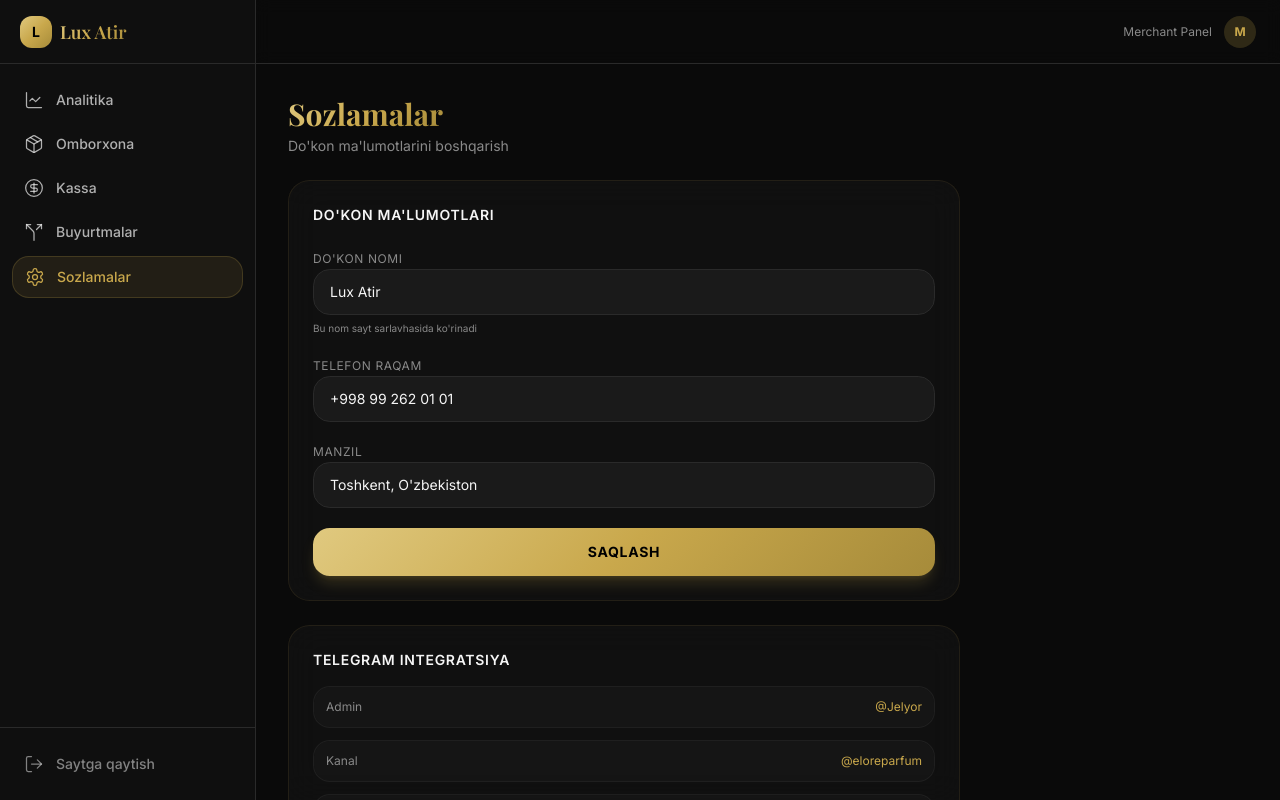
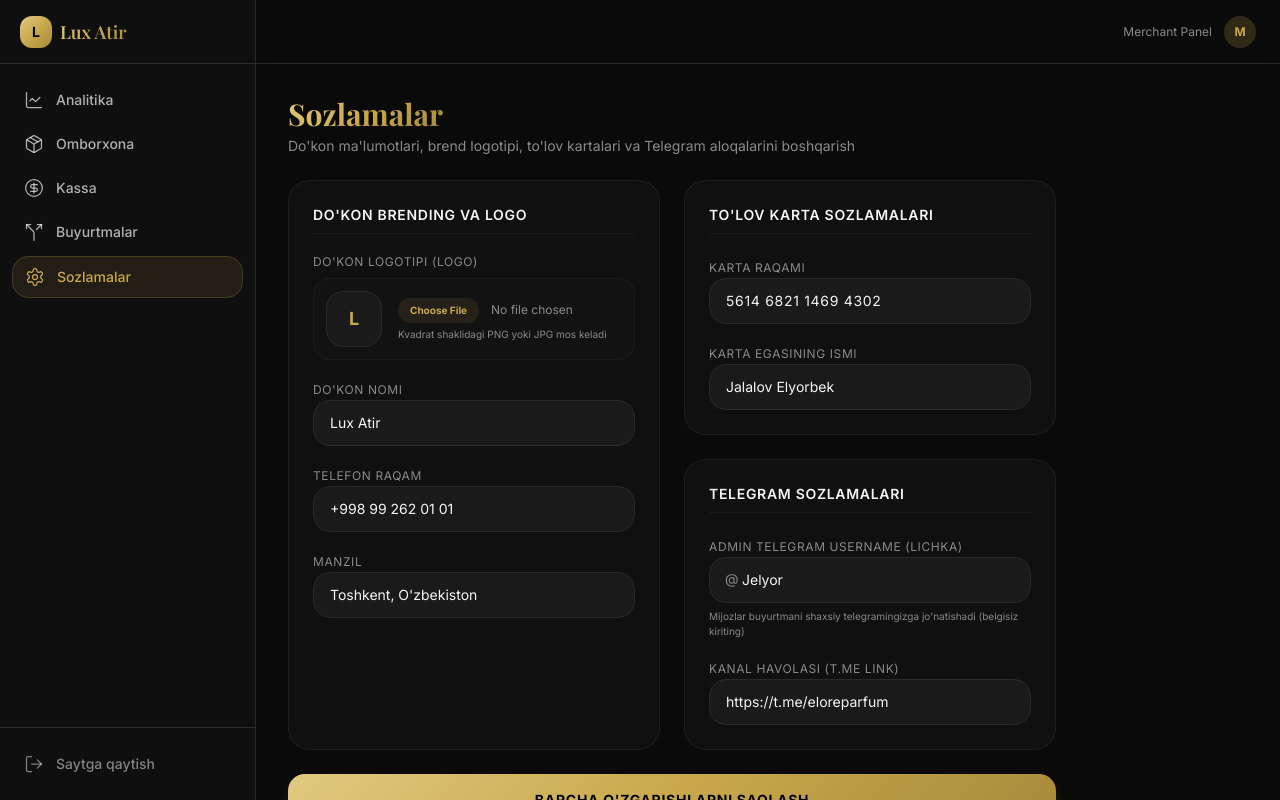
Before and after one commit to artlinedecor/luxory-parfyum, a Next.js app: page /dashboard/settings in a window 1280 px wide. Built offline with nearby package versions, Linux system fonts and the light colour scheme.

Commit message:
fix: imported useEffect on cart page, dynamic settings, and verified clean build

```diff
--- a/src/app/cart/page.tsx
+++ b/src/app/cart/page.tsx
@@ -6,7 +6,7 @@ import Link from "next/link";
 import Image from "next/image";
 import { useCart } from "@/lib/cart-context";
 import { siteConfig } from "@/config/site";
-import { useState, useRef } from "react";
+import { useState, useRef, useEffect } from "react";
 import { useI18n } from "@/lib/i18n-context";
 import { createClient } from "@/utils/supabase/client";
 
@@ -40,6 +40,22 @@ export default function CartPage() {
   const [receiptPreview, setReceiptPreview] = useState<string | null>(null);
   const [telegramUrl, setTelegramUrl] = useState("");
   const fileInputRef = useRef<HTMLInputElement>(null);
+
+  const [dynPaymentCard, setDynPaymentCard] = useState<string>(siteConfig.paymentCard);
+  const [dynPaymentCardHolder, setDynPaymentCardHolder] = useState<string>(siteConfig.paymentCardHolder);
+  const [dynTelegramAdminUsername, setDynTelegramAdminUsername] = useState<string>(siteConfig.telegramAdminUsername);
+
+  useEffect(() => {
+    const s = localStorage.getItem("shop_settings");
+    if (s) {
+      try {
+        const parsed = JSON.parse(s);
+        if (parsed.paymentCard) setDynPaymentCard(parsed.paymentCard);
+        if (parsed.paymentCardHolder) setDynPaymentCardHolder(parsed.paymentCardHolder);
+        if (parsed.telegramAdminUsername) setDynTelegramAdminUsername(parsed.telegramAdminUsername);
+      } catch { /* ignore */ }
+    }
+  }, []);
 
   const hasOriginal = items.some(
     (item) => item.product.product_type === "original"
@@ -157,7 +173,7 @@ ${receiptPublicUrl ? `🧾 Chek havolasi: ${receiptPublicUrl}` : ""}
 📎 Iltimos, ushbu xabarga to'lov chekining (skrinshotini) biriktirib yuboring!`;
 
       const encodedMessage = encodeURIComponent(textMessage);
-      const generatedTelegramUrl = `https://t.me/${siteConfig.telegramAdminUsername}?text=${encodedMessage}`;
+      const generatedTelegramUrl = `https://t.me/${dynTelegramAdminUsername}?text=${encodedMessage}`;
       setTelegramUrl(generatedTelegramUrl);
 
       // Open automatically in new tab
@@ -211,18 +227,18 @@ ${receiptPublicUrl ? `🧾 Chek havolasi: ${receiptPublicUrl}` : ""}
             <p className="text-sm text-muted-foreground leading-relaxed">
               {t("cart_success_desc")}
             </p>
-            <div className="glass-card rounded-xl p-4 space-y-2">
+             <div className="glass-card rounded-xl p-4 space-y-2">
               <p className="text-xs text-muted-foreground">{t("cart_payment_card")}:</p>
               <p className="text-gold font-mono font-bold text-lg tracking-wider">
-                {siteConfig.paymentCard}
+                {dynPaymentCard}
               </p>
               <p className="text-xs text-muted-foreground">
-                {siteConfig.paymentCardHolder}
+                {dynPaymentCardHolder}
               </p>
             </div>
             <div className="flex flex-col gap-3">
               <a
-                href={telegramUrl || siteConfig.telegramAdmin}
+                href={telegramUrl || `https://t.me/${dynTelegramAdminUsername}`}
                 target="_blank"
                 rel="noopener noreferrer"
                 className="inline-flex items-center justify-center gap-2 px-6 py-3 rounded-full bg-[#0088cc] text-white font-bold text-sm uppercase tracking-wider hover:opacity-90 transition-opacity"
--- a/src/app/dashboard/layout.tsx
+++ b/src/app/dashboard/layout.tsx
@@ -62,15 +62,22 @@ export default function DashboardLayout({
   const pathname = usePathname();
   const [sidebarOpen, setSidebarOpen] = useState(false);
   const [shopName, setShopName] = useState<string>(siteConfig.siteName);
+  const [logoUrl, setLogoUrl] = useState<string>("");
 
   useEffect(() => {
+    const loadSettings = () => {
       const s = localStorage.getItem("shop_settings");
       if (s) {
         try {
           const parsed = JSON.parse(s);
           if (parsed.shopName) setShopName(parsed.shopName);
+          if (parsed.logoUrl) setLogoUrl(parsed.logoUrl);
         } catch { /* ignore */ }
       }
+    };
+    loadSettings();
+    window.addEventListener("shop_settings_updated", loadSettings);
+    return () => window.removeEventListener("shop_settings_updated", loadSettings);
   }, []);
 
   return (
@@ -94,8 +101,12 @@ export default function DashboardLayout({
         <div className="flex flex-col h-full">
           {/* Logo */}
           <div className="flex items-center gap-2 px-5 h-16 border-b border-sidebar-border">
-            <div className="w-8 h-8 rounded-lg bg-gradient-gold flex items-center justify-center">
+            <div className="w-8 h-8 rounded-lg overflow-hidden bg-gradient-gold flex items-center justify-center relative">
+              {logoUrl ? (
+                <img src={logoUrl} alt="Logo" className="w-full h-full object-cover" />
+              ) : (
                 <span className="text-black font-bold text-sm">{siteConfig.logoInitial}</span>
+              )}
             </div>
             <span className="font-heading text-lg font-semibold text-gradient-gold">
               {shopName}
--- a/src/app/dashboard/settings/page.tsx
+++ b/src/app/dashboard/settings/page.tsx
@@ -2,13 +2,22 @@
 
 import { useState, useEffect } from "react";
 import { siteConfig } from "@/config/site";
+import { createClient } from "@/utils/supabase/client";
+import Image from "next/image";
 
 export default function SettingsPage() {
   const [shopName, setShopName] = useState<string>(siteConfig.siteName);
   const [shopPhone, setShopPhone] = useState<string>(siteConfig.phone);
   const [shopAddress, setShopAddress] = useState<string>(siteConfig.location);
+  const [logoUrl, setLogoUrl] = useState<string>("");
+  const [paymentCard, setPaymentCard] = useState<string>(siteConfig.paymentCard);
+  const [paymentCardHolder, setPaymentCardHolder] = useState<string>(siteConfig.paymentCardHolder);
+  const [telegramAdminUsername, setTelegramAdminUsername] = useState<string>(siteConfig.telegramAdminUsername);
+  const [telegramChannel, setTelegramChannel] = useState<string>(siteConfig.telegramChannel);
+
   const [saved, setSaved] = useState(false);
   const [mounted, setMounted] = useState(false);
+  const [uploading, setUploading] = useState(false);
 
   useEffect(() => {
     // Load saved settings from localStorage
@@ -19,43 +28,122 @@ export default function SettingsPage() {
         if (parsed.shopName) setShopName(parsed.shopName);
         if (parsed.shopPhone) setShopPhone(parsed.shopPhone);
         if (parsed.shopAddress) setShopAddress(parsed.shopAddress);
+        if (parsed.logoUrl) setLogoUrl(parsed.logoUrl);
+        if (parsed.paymentCard) setPaymentCard(parsed.paymentCard);
+        if (parsed.paymentCardHolder) setPaymentCardHolder(parsed.paymentCardHolder);
+        if (parsed.telegramAdminUsername) setTelegramAdminUsername(parsed.telegramAdminUsername);
+        if (parsed.telegramChannel) setTelegramChannel(parsed.telegramChannel);
       } catch { /* ignore parse errors */ }
     }
     setMounted(true);
   }, []);
 
   const handleSave = () => {
-    localStorage.setItem("shop_settings", JSON.stringify({ shopName, shopPhone, shopAddress }));
+    const settings = {
+      shopName,
+      shopPhone,
+      shopAddress,
+      logoUrl,
+      paymentCard,
+      paymentCardHolder,
+      telegramAdminUsername,
+      telegramChannel
+    };
+    localStorage.setItem("shop_settings", JSON.stringify(settings));
     setSaved(true);
+    // Dispatch custom event to notify Header & Sidebar of logo/shopName updates instantly
+    window.dispatchEvent(new Event("shop_settings_updated"));
     setTimeout(() => setSaved(false), 2000);
+  };
+
+  const handleLogoUpload = async (e: React.ChangeEvent<HTMLInputElement>) => {
+    try {
+      if (!e.target.files || e.target.files.length === 0) return;
+
+      const file = e.target.files[0];
+      setUploading(true);
+
+      const supabase = createClient();
+      const fileExt = file.name.split('.').pop();
+      const fileName = `logo_${Date.now()}.${fileExt}`;
+      const filePath = `public/${fileName}`;
+
+      const { error: uploadError } = await supabase.storage
+        .from('product-images')
+        .upload(filePath, file);
+
+      if (uploadError) {
+        throw uploadError;
+      }
+
+      const { data } = supabase.storage
+        .from('product-images')
+        .getPublicUrl(filePath);
+
+      setLogoUrl(data.publicUrl);
+    } catch (error) {
+      console.error('Error uploading logo:', error);
+      alert('Logo yuklashda xatolik yuz berdi!');
+    } finally {
+      setUploading(false);
+    }
   };
 
   if (!mounted) return null;
 
   return (
-    <div className="space-y-6 max-w-2xl">
+    <div className="space-y-6 max-w-3xl pb-16">
       <div>
         <h1 className="font-heading text-2xl sm:text-3xl font-bold">
           <span className="text-gradient-gold">Sozlamalar</span>
         </h1>
         <p className="text-sm text-muted-foreground mt-1">
-          Do&apos;kon ma&apos;lumotlarini boshqarish
+          Do&apos;kon ma&apos;lumotlari, brend logotipi, to&apos;lov kartalari va Telegram aloqalarini boshqarish
         </p>
       </div>
 
+      <div className="grid grid-cols-1 md:grid-cols-2 gap-6">
+        {/* Main Settings Form */}
         <div className="glass-card rounded-2xl p-6 space-y-5">
-        <h2 className="text-sm font-semibold text-foreground uppercase tracking-wider">Do&apos;kon Ma&apos;lumotlari</h2>
+          <h2 className="text-sm font-semibold text-foreground uppercase tracking-wider border-b border-border/40 pb-2">Do&apos;kon Brending va Logo</h2>
 
           <div className="space-y-4">
+            {/* Logo Upload */}
+            <div className="space-y-2">
+              <label className="text-xs text-muted-foreground uppercase tracking-wider block">Do&apos;kon Logotipi (Logo)</label>
+              <div className="flex items-center gap-4 p-3 bg-secondary/35 border border-border/40 rounded-xl">
+                <div className="relative w-14 h-14 rounded-xl overflow-hidden bg-secondary border border-border flex items-center justify-center flex-shrink-0">
+                  {logoUrl ? (
+                    <Image src={logoUrl} alt="Logo" fill className="object-cover" sizes="56px" />
+                  ) : (
+                    <span className="text-gold font-bold text-lg">{shopName.charAt(0)}</span>
+                  )}
+                </div>
+                <div className="flex-1 space-y-1">
+                  <input
+                    type="file"
+                    accept="image/*"
+                    onChange={handleLogoUpload}
+                    disabled={uploading}
+                    className="text-xs text-muted-foreground file:mr-3 file:py-1.5 file:px-3 file:rounded-lg file:border-0 file:text-[10px] file:font-bold file:bg-gold/10 file:text-gold hover:file:bg-gold/20 transition-all cursor-pointer w-full"
+                  />
+                  {uploading ? (
+                    <p className="text-[10px] text-gold animate-pulse">Yuklanmoqda...</p>
+                  ) : (
+                    <p className="text-[10px] text-muted-foreground">Kvadrat shaklidagi PNG yoki JPG mos keladi</p>
+                  )}
+                </div>
+              </div>
+            </div>
+
             <div className="space-y-1.5">
               <label className="text-xs text-muted-foreground uppercase tracking-wider">Do&apos;kon nomi</label>
               <input
                 type="text"
                 value={shopName}
                 onChange={(e) => setShopName(e.target.value)}
-              className="w-full px-4 py-3 bg-secondary border border-border rounded-xl text-sm text-foreground focus:outline-none focus:ring-2 focus:ring-gold/50 focus:border-gold/50 transition-all"
+                className="w-full px-4 py-3 bg-secondary border border-border rounded-xl text-sm text-foreground focus:outline-none focus:ring-1 focus:ring-gold/50 focus:border-gold/50 transition-all"
               />
-            <p className="text-[10px] text-muted-foreground">Bu nom sayt sarlavhasida ko&apos;rinadi</p>
             </div>
 
             <div className="space-y-1.5">
@@ -64,7 +152,7 @@ export default function SettingsPage() {
                 type="tel"
                 value={shopPhone}
                 onChange={(e) => setShopPhone(e.target.value)}
-              className="w-full px-4 py-3 bg-secondary border border-border rounded-xl text-sm text-foreground focus:outline-none focus:ring-2 focus:ring-gold/50 focus:border-gold/50 transition-all"
+                className="w-full px-4 py-3 bg-secondary border border-border rounded-xl text-sm text-foreground focus:outline-none focus:ring-1 focus:ring-gold/50 focus:border-gold/50 transition-all"
               />
             </div>
 
@@ -74,51 +162,82 @@ export default function SettingsPage() {
                 type="text"
                 value={shopAddress}
                 onChange={(e) => setShopAddress(e.target.value)}
-              className="w-full px-4 py-3 bg-secondary border border-border rounded-xl text-sm text-foreground focus:outline-none focus:ring-2 focus:ring-gold/50 focus:border-gold/50 transition-all"
+                className="w-full px-4 py-3 bg-secondary border border-border rounded-xl text-sm text-foreground focus:outline-none focus:ring-1 focus:ring-gold/50 focus:border-gold/50 transition-all"
               />
-          </div>
-        </div>
-
-        <button
-          onClick={handleSave}
-          className="w-full py-3.5 rounded-xl bg-gradient-gold text-black font-bold text-sm uppercase tracking-wider hover:opacity-90 transition-all shadow-lg shadow-gold/20"
-        >
-          {saved ? "✓ Saqlandi!" : "Saqlash"}
-        </button>
-      </div>
-
-      {/* Telegram Settings (read-only info) */}
-      <div className="glass-card rounded-2xl p-6 space-y-4">
-        <h2 className="text-sm font-semibold text-foreground uppercase tracking-wider">Telegram Integratsiya</h2>
-        <div className="space-y-3">
-          <div className="flex items-center justify-between p-3 bg-secondary/50 rounded-xl border border-border/50">
-            <span className="text-xs text-muted-foreground">Admin</span>
-            <a href={siteConfig.telegramAdmin} target="_blank" rel="noopener noreferrer" className="text-xs text-gold hover:underline">@{siteConfig.telegramAdminUsername}</a>
-          </div>
-          <div className="flex items-center justify-between p-3 bg-secondary/50 rounded-xl border border-border/50">
-            <span className="text-xs text-muted-foreground">Kanal</span>
-            <a href={siteConfig.telegramChannel} target="_blank" rel="noopener noreferrer" className="text-xs text-gold hover:underline">{siteConfig.telegramChannel.replace("https://t.me/", "@")}</a>
-          </div>
-          <div className="flex items-center justify-between p-3 bg-secondary/50 rounded-xl border border-border/50">
-            <span className="text-xs text-muted-foreground">Bot Notification</span>
-            <span className="text-xs text-muted-foreground">.env.local da TELEGRAM_BOT_TOKEN sozlang</span>
             </div>
           </div>
         </div>
 
-      {/* Payment Info (read-only) */}
-      <div className="glass-card rounded-2xl p-6 space-y-4">
-        <h2 className="text-sm font-semibold text-foreground uppercase tracking-wider">To&apos;lov Ma&apos;lumotlari</h2>
-        <div className="flex items-center justify-between p-3 bg-secondary/50 rounded-xl border border-border/50">
-          <span className="text-xs text-muted-foreground">Karta</span>
-          <span className="text-xs text-gold font-mono font-bold">{siteConfig.paymentCard}</span>
+        {/* Card Details & Telegram */}
+        <div className="space-y-6">
+          {/* Payment Card Settings */}
+          <div className="glass-card rounded-2xl p-6 space-y-5">
+            <h2 className="text-sm font-semibold text-foreground uppercase tracking-wider border-b border-border/40 pb-2">To&apos;lov Karta Sozlamalari</h2>
+
+            <div className="space-y-4">
+              <div className="space-y-1.5">
+                <label className="text-xs text-muted-foreground uppercase tracking-wider">Karta raqami</label>
+                <input
+                  type="text"
+                  value={paymentCard}
+                  onChange={(e) => setPaymentCard(e.target.value)}
+                  className="w-full px-4 py-3 bg-secondary border border-border rounded-xl text-sm font-mono tracking-wider text-foreground focus:outline-none focus:ring-1 focus:ring-gold/50 focus:border-gold/50 transition-all"
+                />
               </div>
-        <div className="flex items-center justify-between p-3 bg-secondary/50 rounded-xl border border-border/50">
-          <span className="text-xs text-muted-foreground">Egasi</span>
-          <span className="text-xs text-foreground">{siteConfig.paymentCardHolder}</span>
+
+              <div className="space-y-1.5">
+                <label className="text-xs text-muted-foreground uppercase tracking-wider">Karta egasining ismi</label>
+                <input
+                  type="text"
+                  value={paymentCardHolder}
+                  onChange={(e) => setPaymentCardHolder(e.target.value)}
+                  className="w-full px-4 py-3 bg-secondary border border-border rounded-xl text-sm text-foreground focus:outline-none focus:ring-1 focus:ring-gold/50 focus:border-gold/50 transition-all"
+                />
               </div>
-        <p className="text-[10px] text-muted-foreground">Karta ma&apos;lumotlarini o&apos;zgartirish uchun <code className="text-gold">src/config/site.ts</code> faylini tahrirlang.</p>
             </div>
+          </div>
+
+          {/* Telegram Settings Form */}
+          <div className="glass-card rounded-2xl p-6 space-y-5">
+            <h2 className="text-sm font-semibold text-foreground uppercase tracking-wider border-b border-border/40 pb-2">Telegram Sozlamalari</h2>
+
+            <div className="space-y-4">
+              <div className="space-y-1.5">
+                <label className="text-xs text-muted-foreground uppercase tracking-wider">Admin telegram username (lichka)</label>
+                <div className="relative">
+                  <span className="absolute left-4 top-3 text-sm text-muted-foreground">@</span>
+                  <input
+                    type="text"
+                    value={telegramAdminUsername}
+                    onChange={(e) => setTelegramAdminUsername(e.target.value)}
+                    className="w-full pl-8 pr-4 py-3 bg-secondary border border-border rounded-xl text-sm text-foreground focus:outline-none focus:ring-1 focus:ring-gold/50 focus:border-gold/50 transition-all"
+                  />
+                </div>
+                <p className="text-[10px] text-muted-foreground">Mijozlar buyurtmani shaxsiy telegramingizga jo&apos;natishadi (belgisiz kiriting)</p>
+              </div>
+
+              <div className="space-y-1.5">
+                <label className="text-xs text-muted-foreground uppercase tracking-wider">Kanal havolasi (t.me Link)</label>
+                <input
+                  type="text"
+                  value={telegramChannel}
+                  onChange={(e) => setTelegramChannel(e.target.value)}
+                  className="w-full px-4 py-3 bg-secondary border border-border rounded-xl text-sm text-foreground focus:outline-none focus:ring-1 focus:ring-gold/50 focus:border-gold/50 transition-all"
+                />
+              </div>
+            </div>
+          </div>
+        </div>
+      </div>
+
+      {/* Sticky Bottom Save Action */}
+      <button
+        onClick={handleSave}
+        disabled={uploading}
+        className="w-full py-4 rounded-xl bg-gradient-gold text-black font-bold text-sm uppercase tracking-wider hover:opacity-90 active:scale-[0.99] transition-all shadow-lg shadow-gold/20 disabled:opacity-50"
+      >
+        {saved ? "✓ BARCHA SOZLAMALAR SAQLANDI!" : "Barcha o'zgarishlarni saqlash"}
+      </button>
     </div>
   );
 }
--- a/src/components/Header.tsx
+++ b/src/components/Header.tsx
@@ -12,15 +12,22 @@ export default function Header() {
   const { totalItems } = useCart();
   const { t, lang, setLang } = useI18n();
   const [shopName, setShopName] = useState<string>(siteConfig.siteName);
+  const [logoUrl, setLogoUrl] = useState<string>("");
 
   useEffect(() => {
+    const loadSettings = () => {
       const s = localStorage.getItem("shop_settings");
       if (s) {
         try {
           const parsed = JSON.parse(s);
           if (parsed.shopName) setShopName(parsed.shopName);
+          if (parsed.logoUrl) setLogoUrl(parsed.logoUrl);
         } catch { /* ignore */ }
       }
+    };
+    loadSettings();
+    window.addEventListener("shop_settings_updated", loadSettings);
+    return () => window.removeEventListener("shop_settings_updated", loadSettings);
   }, []);
 
   // Don't show on dashboard routes
@@ -35,8 +42,12 @@ export default function Header() {
         <div className="flex items-center justify-between h-16">
           {/* Logo */}
           <Link href="/" className="flex items-center gap-2 group">
-            <div className="w-8 h-8 rounded-lg bg-gradient-gold flex items-center justify-center shadow-lg shadow-gold/20 group-hover:shadow-gold/40 transition-shadow duration-300">
+            <div className="w-8 h-8 rounded-lg overflow-hidden bg-gradient-gold flex items-center justify-center shadow-lg shadow-gold/20 group-hover:shadow-gold/40 transition-shadow duration-300 relative">
+              {logoUrl ? (
+                <img src={logoUrl} alt="Logo" className="w-full h-full object-cover" />
+              ) : (
                 <span className="text-black font-bold text-sm">{siteConfig.logoInitial}</span>
+              )}
             </div>
             <span className="font-heading text-xl font-semibold tracking-wide text-gradient-gold">
               {shopName}
```
Also changed, not shown: src/components/ProductCard.tsx (+16 -8 lines). Lines whose indentation alone changed are shown as unchanged.
